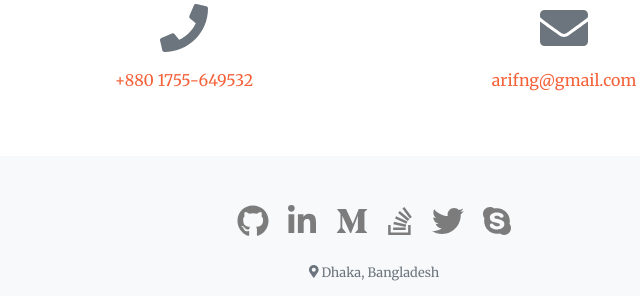
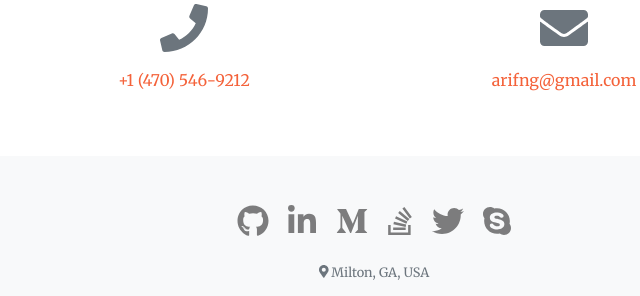
Before and after one commit to arifng/arifng.github.io, a plain HTML site: page index.html in a window 1280 px wide. Shown: the part 6546-6842 px from the top of the page, 266-906 px from the left. Drawn offline with nearby package versions, Linux system fonts and the light colour scheme.

Commit message:
Update index.html

```diff
--- a/index.html
+++ b/index.html
@@ -774,7 +774,7 @@
                 <div class="row">
                     <div class="col-lg-4 ml-auto text-center mb-5 mb-lg-0">
                         <i class="fas fa-phone fa-3x mb-3 text-muted"></i>
-                        <div><a href="tel:+880 1755-649532">+880 1755-649532</a></div>
+                        <div><a href="tel:+880 1755-649532">+1 (470) 546-9212</a></div>
                     </div>
                     <div class="col-lg-4 mr-auto text-center">
                         <i class="fas fa-envelope fa-3x mb-3 text-muted"></i>
@@ -805,7 +805,7 @@
                 </div>
                 <br/>
                 <div class="small text-center text-muted">
-                    <p><i class="fas fa-map-marker-alt"></i> Dhaka, Bangladesh</p>
+                    <p><i class="fas fa-map-marker-alt"></i> Milton, GA, USA</p>
                 </div>
             </div>
         </footer>
```
